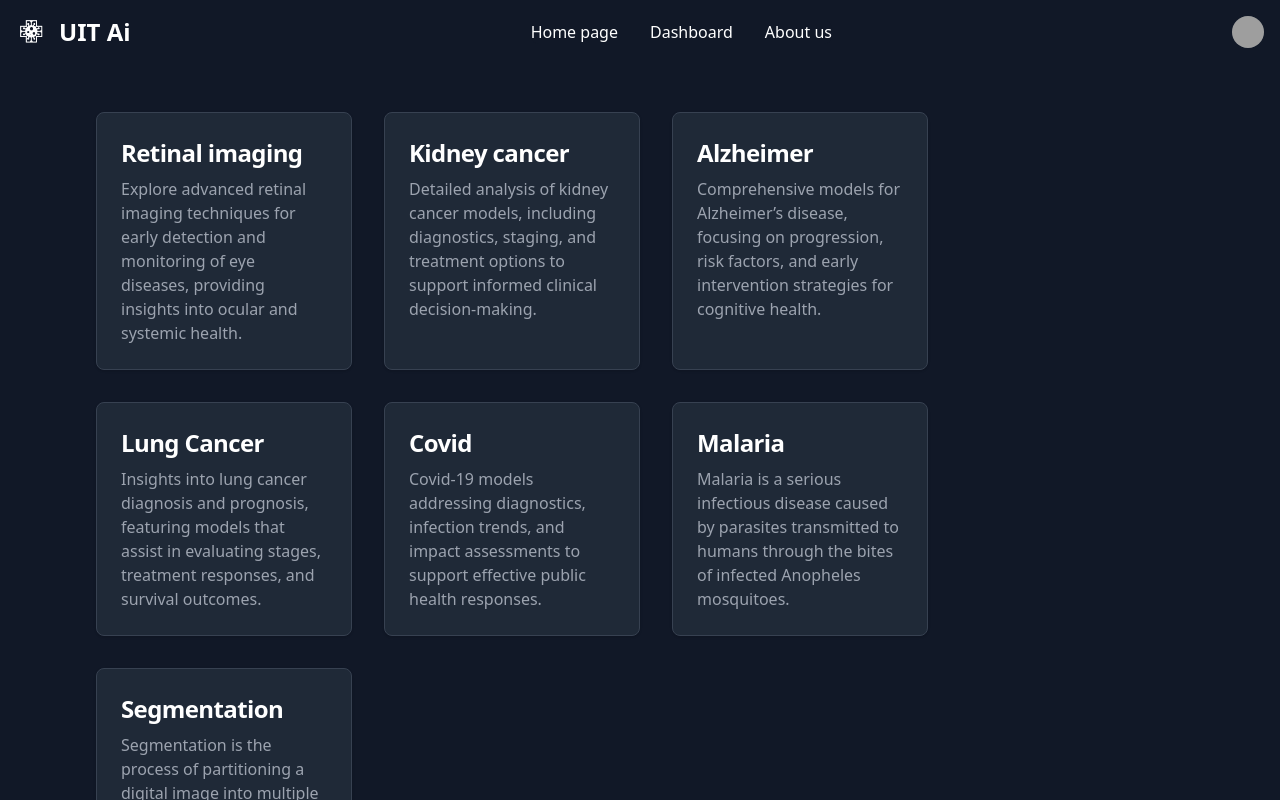
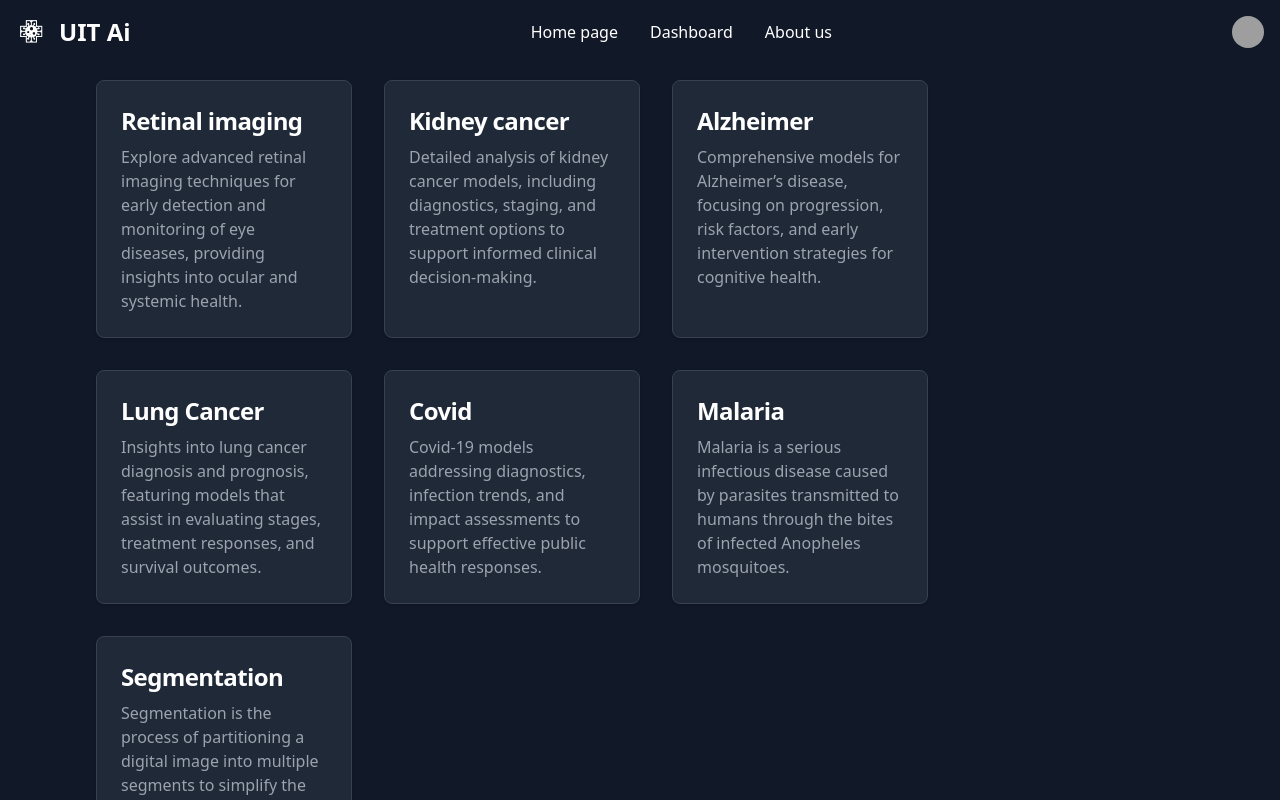
Before and after one commit to tunashred/unihack_2024, an Angular app in the folder client/: page /dashboard in a window 1280 px wide. Shown: the top 800 px of the page. Built offline with nearby package versions, Linux system fonts and the light colour scheme; grey boxes are pictures that could not be loaded.

Commit message:
small fixes

```diff
--- a/client/src/app/components/hero/hero.component.html
+++ b/client/src/app/components/hero/hero.component.html
@@ -1,4 +1,4 @@
-<section class="bg-white dark:bg-gray-900">
+<section class="bg-white dark:bg-gray-900 py-3">
     <div class="grid max-w-screen-xl px-4 py-8 mx-auto lg:gap-8 xl:gap-0 lg:py-16 lg:grid-cols-12">
         <div class="mr-auto place-self-center lg:col-span-7">
             <h1 class="max-w-2xl mb-4 text-4xl font-extrabold tracking-tight leading-none md:text-5xl xl:text-6xl dark:text-white">Hello UniHACK,</h1>
--- a/client/src/app/pages/dashboard/dashboard.component.html
+++ b/client/src/app/pages/dashboard/dashboard.component.html
@@ -1,4 +1,4 @@
-<div class="py-12 px-24 gap-8 flex flex-wrap flex-row">
+<div class="py-4 px-24 gap-8 flex flex-wrap flex-row">
     @for (page of modelPages; track $index) {
     <a [routerLink]="['/model', page.path]" class="block w-64 p-6 bg-white border border-gray-200 rounded-lg shadow hover:bg-gray-100 dark:bg-gray-800 dark:border-gray-700 dark:hover:bg-gray-700">
         <h5 class="mb-2 text-2xl font-bold tracking-tight text-gray-900 dark:text-white">{{page.name}}</h5>
```
